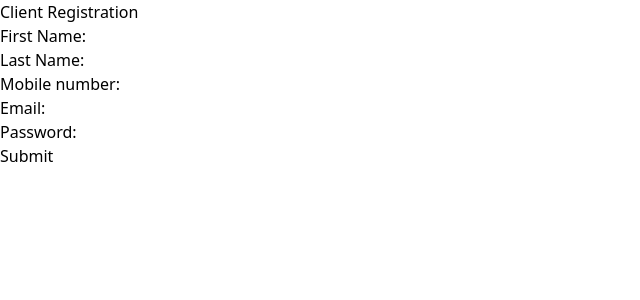
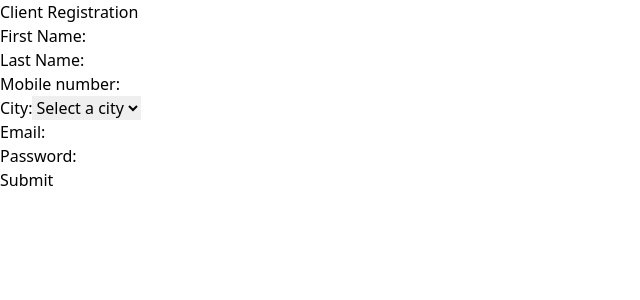
Before and after one commit to Dia505/SkillGridFrontend, a React (Vite) app in the folder skill_grid_frontend/: page /client-registration in a window 1280 px wide. Shown: the top 300 px of the page, without its empty margins (0-640 px from the left). Built offline with nearby package versions, Linux system fonts and the light colour scheme.

Commit message:
Client registration form: api consume by react query and axios

```diff
--- a/skill_grid_frontend/package.json
+++ b/skill_grid_frontend/package.json
@@ -11,10 +11,13 @@
   },
   "dependencies": {
     "@hookform/resolvers": "^3.9.1",
+    "@tanstack/react-query": "^5.62.11",
+    "axios": "^1.7.9",
     "react": "^18.3.1",
     "react-dom": "^18.3.1",
     "react-hook-form": "^7.54.2",
     "react-router-dom": "^7.1.1",
+    "react-toastify": "^11.0.2",
     "yup": "^1.6.1"
   },
   "devDependencies": {
--- a/skill_grid_frontend/src/App.jsx
+++ b/skill_grid_frontend/src/App.jsx
@@ -1,10 +1,13 @@
+import { QueryClient, QueryClientProvider } from '@tanstack/react-query';
+import { lazy, Suspense } from "react";
 import { createBrowserRouter, RouterProvider } from "react-router-dom";
-import { lazy, Suspense } from "react";
-import { InfoContext, InfoProvider } from "./context/info_context";
+import { InfoProvider } from "./context/info_context";
 import FreelancerRegistration from "./core/public/pages/freelancer_registration";
 
 const ClientRegistration = lazy(() => import("./core/public/pages/client_registration"))
 const AdminDashboard = lazy(() => import("./core/private/admin/admin_dashboard"))
+
+const queryClient = new QueryClient();
 
 function App() {
   const token = false;
@@ -14,7 +17,7 @@ function App() {
       path: "/admin-dashboard",
       element: (
         <Suspense>
-          <AdminDashboard/>
+          <AdminDashboard />
         </Suspense>
       )
     }
@@ -25,7 +28,7 @@ function App() {
       path: "/client-registration",
       element: (
         <Suspense>
-          <ClientRegistration/>
+          <ClientRegistration />
         </Suspense>
       ),
       errorElement: <>error</>
@@ -34,7 +37,7 @@ function App() {
       path: "/freelancer-registration",
       element: (
         <Suspense>
-          <FreelancerRegistration/>
+          <FreelancerRegistration />
         </Suspense>
       ),
       errorElement: <>error</>
@@ -46,13 +49,15 @@ function App() {
       errorElement: <>error</>,
     },
   ];
-  const router = token? privateRouter : publicRouter;
+  const router = token ? privateRouter : publicRouter;
 
-  return(
+  return (
     <>
-      <InfoProvider>
-        <RouterProvider router = {createBrowserRouter(router)}/>
-      </InfoProvider>
+      <QueryClientProvider client={queryClient}>
+        <InfoProvider>
+          <RouterProvider router={createBrowserRouter(router)} />
+        </InfoProvider>
+      </QueryClientProvider>
     </>
   );
 }
--- a/skill_grid_frontend/src/core/public/pages/client_registration.jsx
+++ b/skill_grid_frontend/src/core/public/pages/client_registration.jsx
@@ -2,12 +2,15 @@ import { yupResolver } from "@hookform/resolvers/yup";
 import React from "react";
 import { useForm } from "react-hook-form";
 import * as yup from "yup";
+import {useMutation} from "@tanstack/react-query";
+import axios from "axios";
 
 // Define Yup validation schema
 const userSchema = yup.object().shape({
     first_name: yup.string().required("*required"),
     last_name: yup.string().required("*required"),
     mobile_no: yup.string().matches(/^9[678]\d{8}$/, "Invalid mobile number").required("*required"),
+    city: yup.string().required("*required"),
     email: yup.string().email("Invalid email").required("*required"),
     password: yup
         .string()
@@ -33,8 +36,16 @@ function App() {
 
     console.log(errors)
 
-    const onSubmit = (data) => {
-        console.log(data);
+    const saveClientData = useMutation({
+        mutationKey: "SAVEDATA",
+        mutationFn: (requestData) => {
+            console.log(requestData)
+            return axios.post("http://localhost:3000/api/client", requestData)
+        }
+    })
+
+    const onSubmit = (values) => {
+        saveClientData.mutate(values)
     };
 
     return (
@@ -65,6 +76,27 @@ function App() {
 
                 </div>
 
+                <label className="mb-2">
+                    City:
+                    <select
+                        className="border p-2 rounded mb-4"
+                        {...register("city")}
+                    >
+                        <option value="">Select a city</option>
+                        <option value="Kathmandu">Kathmandu</option>
+                        <option value="Lalitpur">Lalitpur</option>
+                        <option value="Bhaktapur">Bhaktapur</option>
+                        <option value="Pokhara">Pokhara</option>
+                        <option value="Chitwan">Chitwan</option>
+                        <option value="Lumbini">Lumbini</option>
+                        <option value="Janakpur">Janakpur</option>
+                        <option value="Biratnagar">Biratnagar</option>
+                        <option value="Dharan">Dharan</option>
+                        <option value="Butwal">Butwal</option>
+                    </select>
+                    <p style={{ color: "red" }}>{errors?.city?.message}</p>
+                </label>
+
                 <div>
                     <label>Email: </label>
                     <input className="border p-2 rounded mb-4" {...register("email")} />
@@ -75,13 +107,13 @@ function App() {
 
                 <div>
                     <label>Password: </label>
-                    <input className="border p-2 rounded mb-4" {...register("password")} />
+                    <input type="password" className="border p-2 rounded mb-4" {...register("password")} />
 
                     <p style={{ color: "red" }}>{errors?.password?.message}</p>
 
                 </div>
 
-                <button type="submit">Submit</button>
+                <button className="bg-blue-500 text-white py-2 px-4 rounded" type="submit">Submit</button>
             </form>
         </>
     );
```
Also changed, not shown: 1 other file (tests, documents, lock files or other folders).
